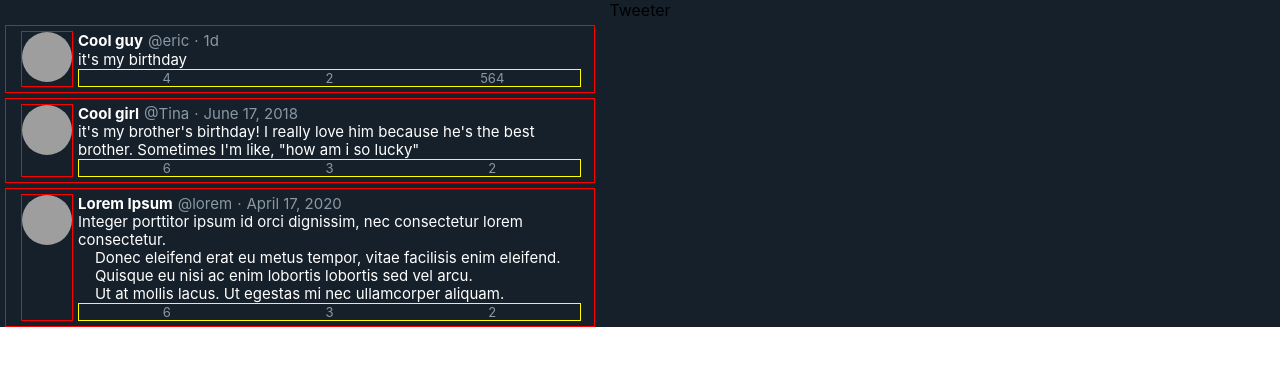
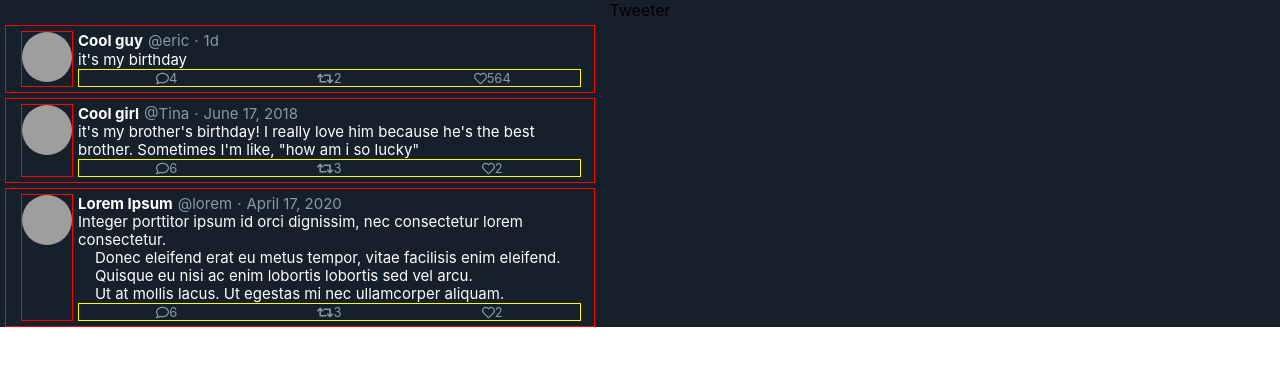
Before and after one commit to eric-do/social-network, a React (Create React App) app: page / in a window 1280 px wide. Shown: the top 366 px of the page. Built offline with nearby package versions, Linux system fonts and the light colour scheme; grey boxes are pictures that could not be loaded.

Commit message:
Add icons to social buttons

```diff
--- a/package.json
+++ b/package.json
@@ -3,6 +3,10 @@
   "version": "0.1.0",
   "private": true,
   "dependencies": {
+    "@fortawesome/fontawesome-svg-core": "^1.2.29",
+    "@fortawesome/free-regular-svg-icons": "^5.13.1",
+    "@fortawesome/free-solid-svg-icons": "^5.13.1",
+    "@fortawesome/react-fontawesome": "^0.1.11",
     "@testing-library/jest-dom": "^4.2.4",
     "@testing-library/react": "^9.5.0",
     "@testing-library/user-event": "^7.2.1",
--- a/public/index.html
+++ b/public/index.html
@@ -25,6 +25,7 @@
       Learn how to configure a non-root public URL by running `npm run build`.
     -->
     <title>React App</title>
+    <script src="https://kit.fontawesome.com/5c54e6b4d7.js" crossorigin="anonymous"></script>
   </head>
   <body>
     <noscript>You need to enable JavaScript to run this app.</noscript>
--- a/src/Newsfeed/TweetCard/SocialButton.tsx
+++ b/src/Newsfeed/TweetCard/SocialButton.tsx
@@ -1,18 +1,35 @@
 import React from 'react';
 import styled from 'styled-components';
+import { FontAwesomeIcon } from '@fortawesome/react-fontawesome';
+import { faRetweet } from '@fortawesome/free-solid-svg-icons';
+import { faHeart, faComment } from '@fortawesome/free-regular-svg-icons';
+import { IconDefinition } from '@fortawesome/fontawesome-svg-core';
 
 interface ISocialProps {
   type: string;
   social_count: number;
 };
 
+interface ISocialMap {
+  [key: string]: IconDefinition
+}
+
 const SocialButtonContain = styled.div`
   width: 150px;
 `;
 
+const socialIconMap: ISocialMap = {
+  comment: faComment,
+  favorite: faHeart,
+  retweet: faRetweet
+};
+
 const SocialButton = ({ type, social_count }: ISocialProps) => {
   return (
-    <SocialButtonContain>{ social_count }</SocialButtonContain>
+    <SocialButtonContain>
+      <FontAwesomeIcon icon={socialIconMap[type]} />
+      {social_count}
+    </SocialButtonContain>
   )
 }
 
--- a/src/Newsfeed/TweetCard/SocialSection.tsx
+++ b/src/Newsfeed/TweetCard/SocialSection.tsx
@@ -50,7 +50,7 @@ const SocialButtons = (props: SocialProps) => {
   return (
     <SocialContainer>
       <SocialButton
-        type="reply"
+        type="comment"
         social_count={socialCounts.reply_count}
       />
       <SocialButton
--- a/src/Newsfeed/TweetCard/TweetCard.tsx
+++ b/src/Newsfeed/TweetCard/TweetCard.tsx
@@ -1,6 +1,6 @@
 import React from 'react';
 import styled from 'styled-components';
-import moment , { getDisplayDate} from '../utils/moment';
+import { getDisplayDate} from '../utils/moment';
 import { ITweet } from '../types';
 import SocialSection from './SocialSection';
 
```
Also changed, not shown: 2 other files (tests, documents, lock files or other folders).
